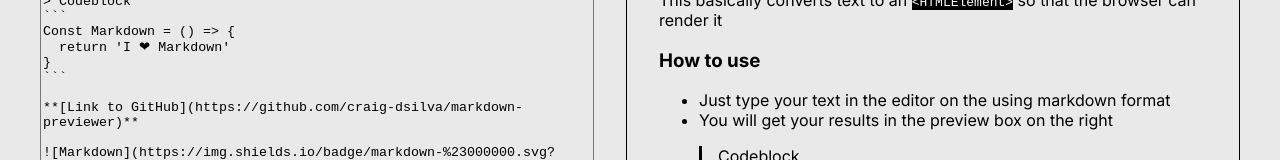
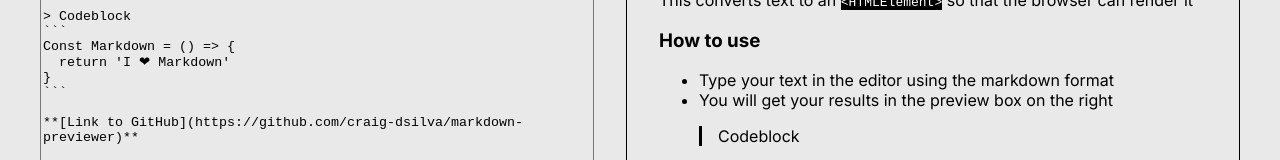
Before and after one commit to craig-dsilva/markdown-previewer, a Next.js app: page / in a window 1280 px wide. Shown: the part 214-374 px from the top of the page. Built offline with nearby package versions, Linux system fonts and the light colour scheme.

Commit message:
defautTextInEditor tweak

```diff
--- a/src/app/defaultTextInEditor.ts
+++ b/src/app/defaultTextInEditor.ts
@@ -3,9 +3,10 @@
 
 # Markdown Previewer
 ## This app is useful to preview markdown files
-This basically converts text to an ${"`<HTMLElement>`"} so that the browser can render it
+This converts text to an ${"`<HTMLElement>`"} so that the browser can render it
+
 ### How to use
-- Just type your text in the editor on the using markdown format
+- Type your text in the editor using the markdown format
 - You will get your results in the preview box on the right
 
 > Codeblock
```
